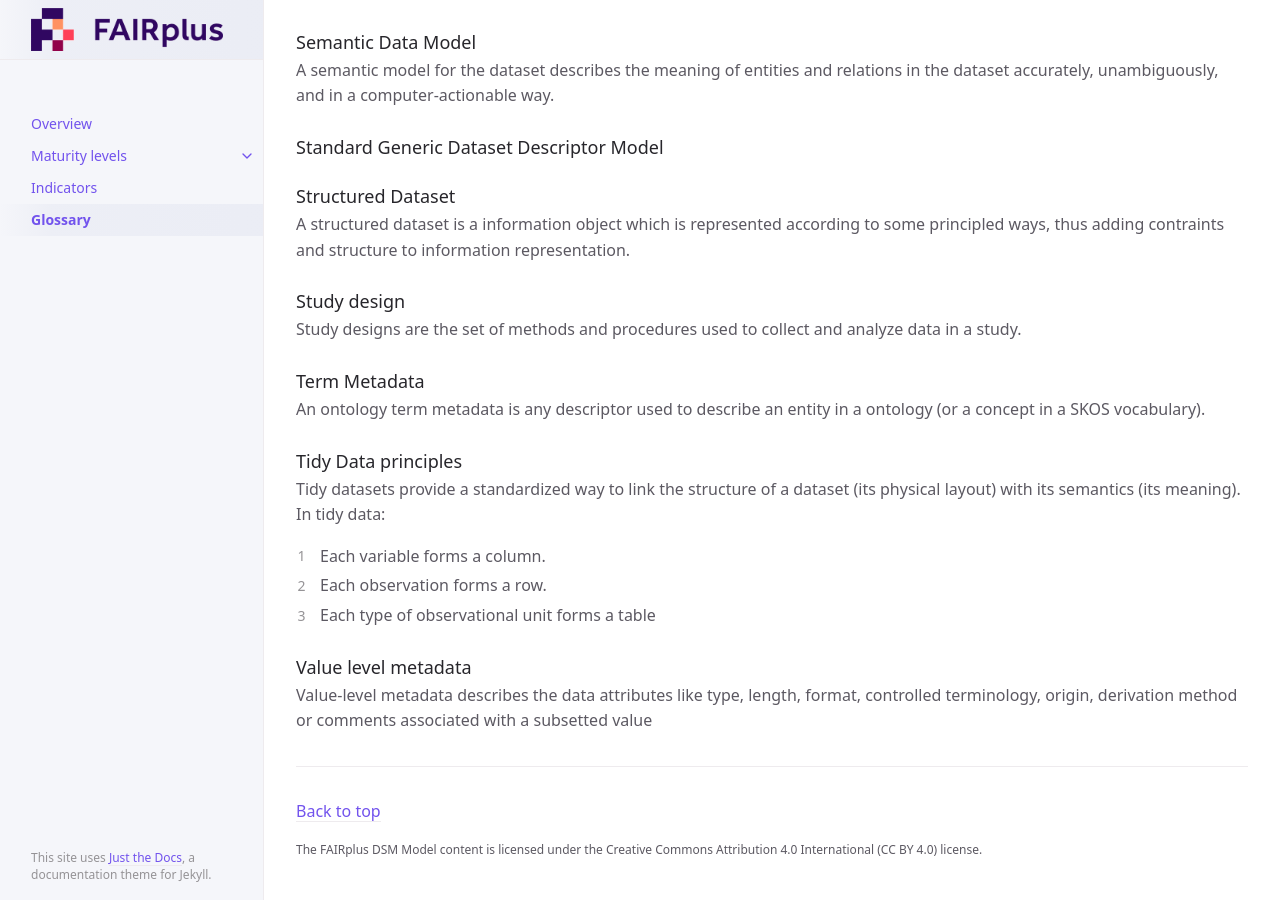
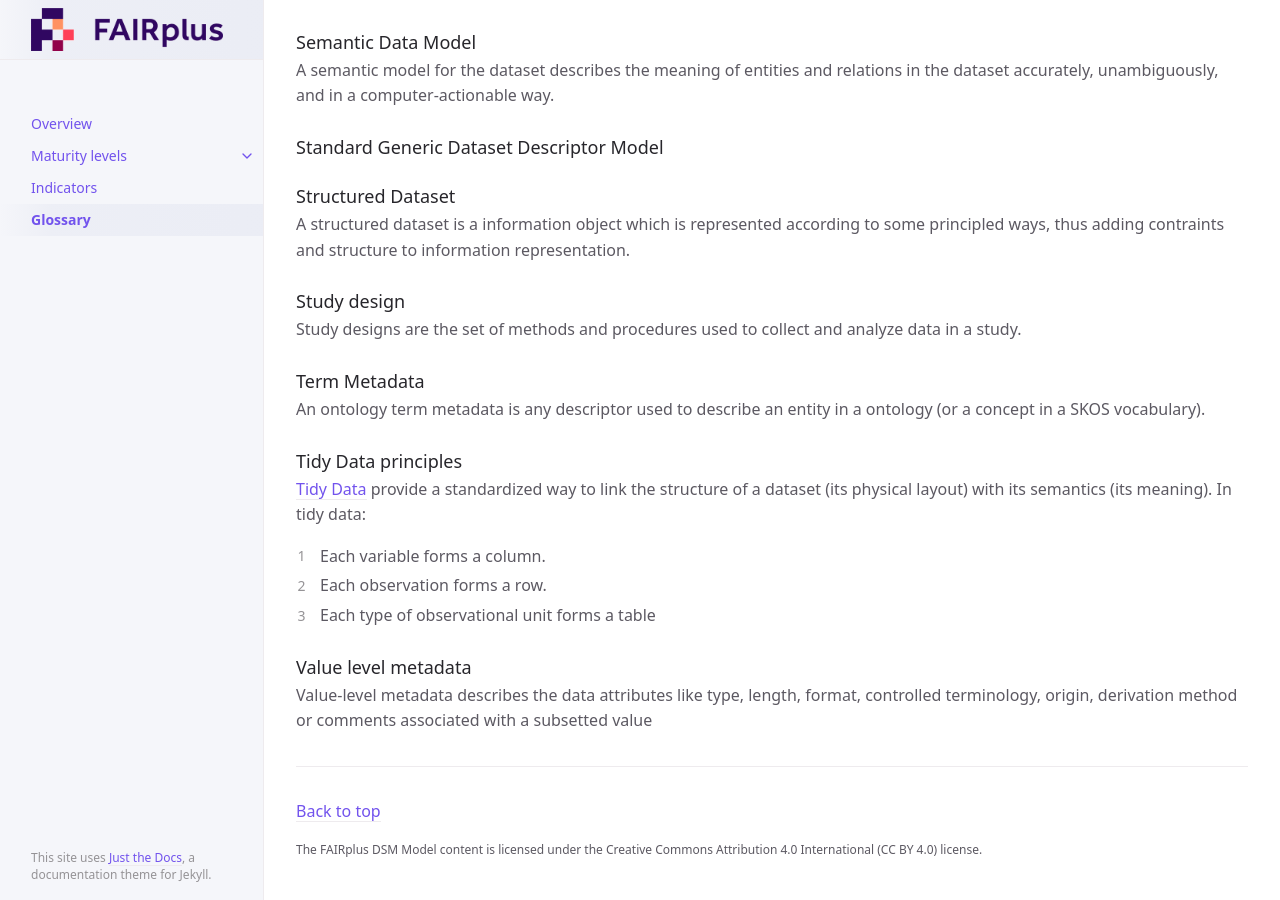
Before and after one commit to FAIRplus/Data-Maturity, a Jekyll site: the page built from docs/Glossary.md, in a window 1280 px wide and 900 px high, scrolled down 3823 px. Built offline with Jekyll 4.4.1, drawn with Linux system fonts in a browser that asks for light colours.

Commit message:
Update glossary

```diff
--- a/docs/Glossary.md
+++ b/docs/Glossary.md
@@ -127,7 +127,7 @@ Study designs are the set of methods and procedures used to collect and analyze
 An ontology term metadata is any descriptor used to describe an entity in a ontology (or a concept in a SKOS vocabulary).
 
 ### Tidy Data principles
-Tidy datasets provide a standardized way to link the structure of a dataset (its physical layout) with its semantics (its meaning). In tidy data:
+[Tidy Data](https://arimoroolayinka.medium.com/a-gentle-introduction-to-tidy-data-in-r-b6673b4d304c) provide a standardized way to link the structure of a dataset (its physical layout) with its semantics (its meaning). In tidy data:
 1. Each variable forms a column.
 2. Each observation forms a row.
 3. Each type of observational unit forms a table
```
